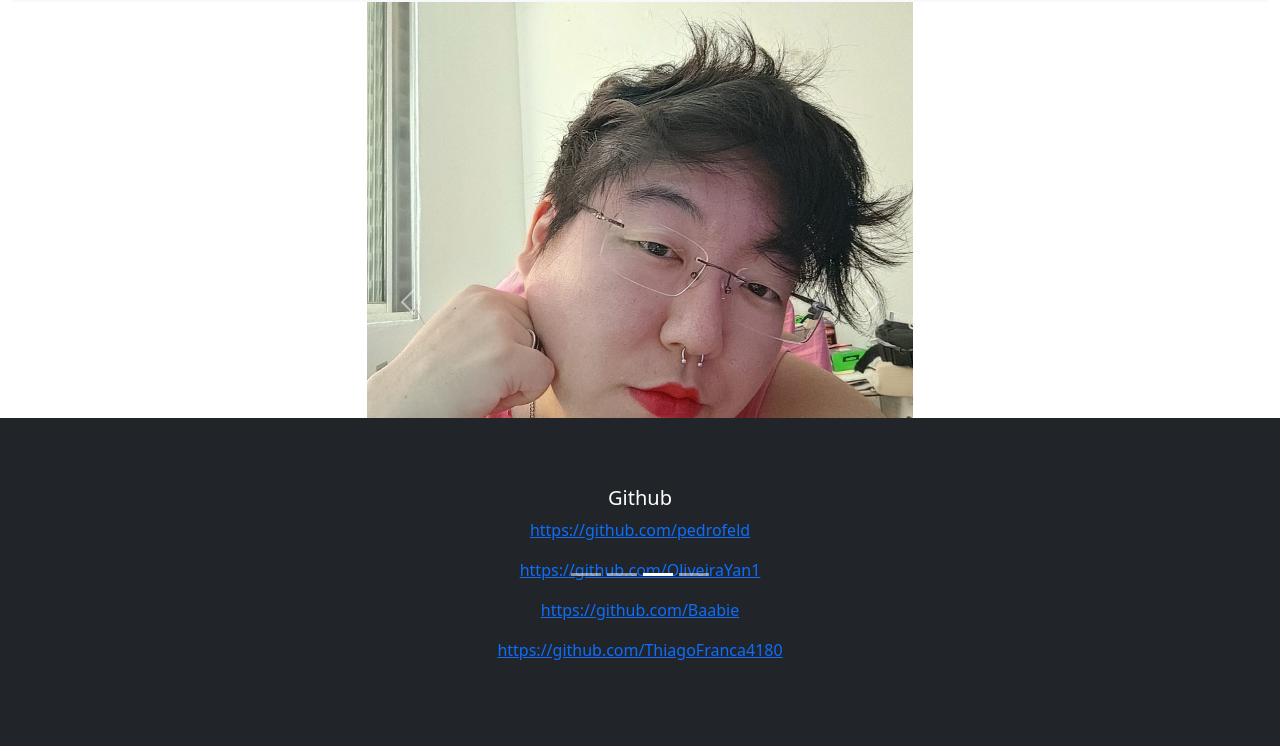
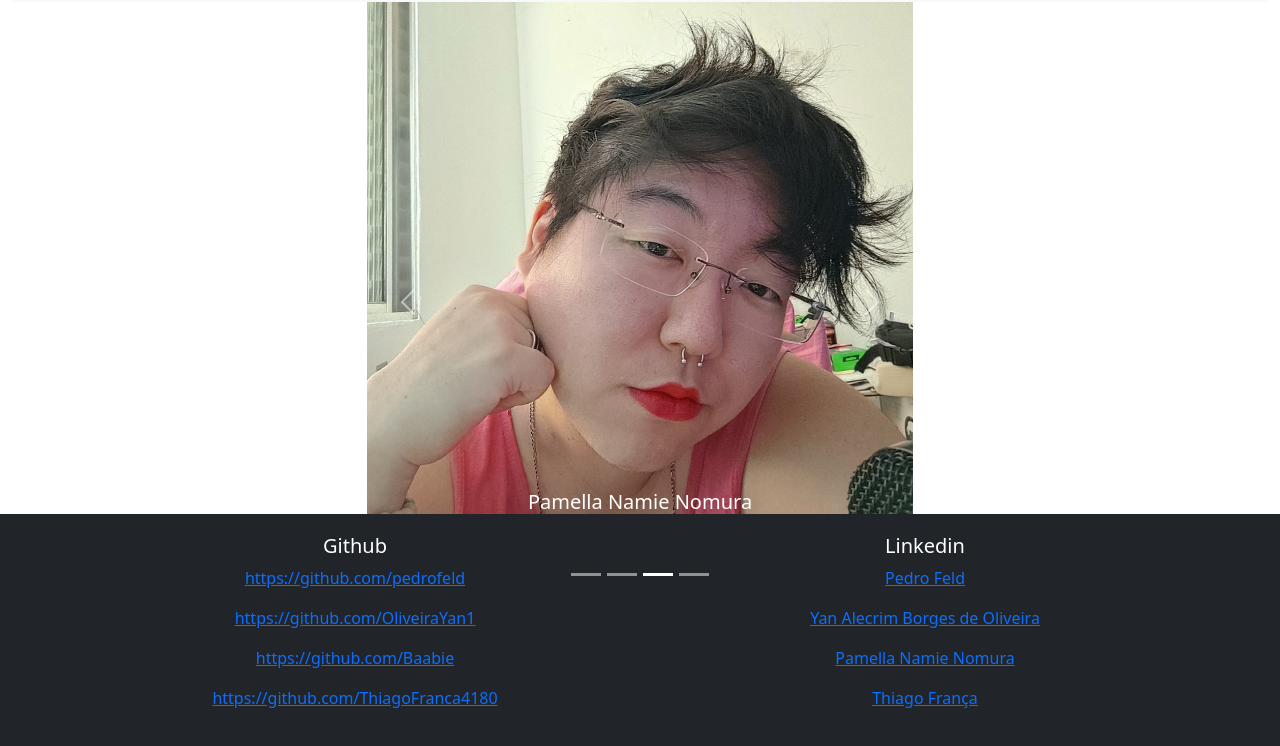
Before and after one commit to Baabie/Atividade-de-aula-Carol, a plain HTML site: page index.html in a window 1280 px wide. Shown: the part 54-800 px from the top of the page. Drawn offline with nearby package versions, Linux system fonts and the light colour scheme; a script that the page names is missing.

Commit message:
add linkedin

```diff
--- a/index.html
+++ b/index.html
@@ -76,20 +76,27 @@
     </div>
 </div>
 
-    <footer class="footer bg-dark text-white">
-    <div class="container py-5">
-        <div class="row justify-content-center">
-            <div class="col-md-4 text-center">
+<footer class="footer bg-dark text-white">
+    <div class="container">
+        <div class="row">
+            <div class="col-md-6 text-center">
                 <h5>Github</h5>
-                    <p><a href="https://github.com/pedrofeld" target="_blank">https://github.com/pedrofeld</a></p>
-                    <p><a href="https://github.com/OliveiraYan1" target="_blank">https://github.com/OliveiraYan1</a></p>
-                    <p><a href="https://github.com/Baabie" target="_blank">https://github.com/Baabie</a></p>
-                    <p><a href="https://github.com/ThiagoFranca4180" target="_blank">https://github.com/ThiagoFranca4180</a></p>
+                <p><a href="https://github.com/pedrofeld" target="_blank">https://github.com/pedrofeld</a></p>
+                <p><a href="https://github.com/OliveiraYan1" target="_blank">https://github.com/OliveiraYan1</a></p>
+                <p><a href="https://github.com/Baabie" target="_blank">https://github.com/Baabie</a></p>
+                <p><a href="https://github.com/ThiagoFranca4180" target="_blank">https://github.com/ThiagoFranca4180</a></p>
             </div>
-
+            <div class="col-md-6 text-center">
+                <h5>Linkedin</h5>
+                <p><a href="https://www.linkedin.com/in/pedro-feld/?original_referer=https%3A%2F%2Fwww%2Elinkedin%2Ecom%2F&originalSubdomain=br" target="_blank">Pedro Feld</a></p>
+                <p><a href="https://www.linkedin.com/in/yan-oliveira-dev/" target="_blank">Yan Alecrim Borges de Oliveira</a></p>
+                <p><a href="https://www.linkedin.com/in/pamella-namie-4407b9222/" target="_blank">Pamella Namie Nomura</a></p>
+                <p><a href="https://www.linkedin.com/in/thiagofranca4180/" target="_blank">Thiago França</a></p>
+            </div>
         </div>
     </div>
 </footer>
+
 
     <script src="./carrosel.js"></script>
     <script src="https://cdn.jsdelivr.net/npm/bootstrap@5.3.3/dist/js/bootstrap.bundle.min.js"></script>
```
